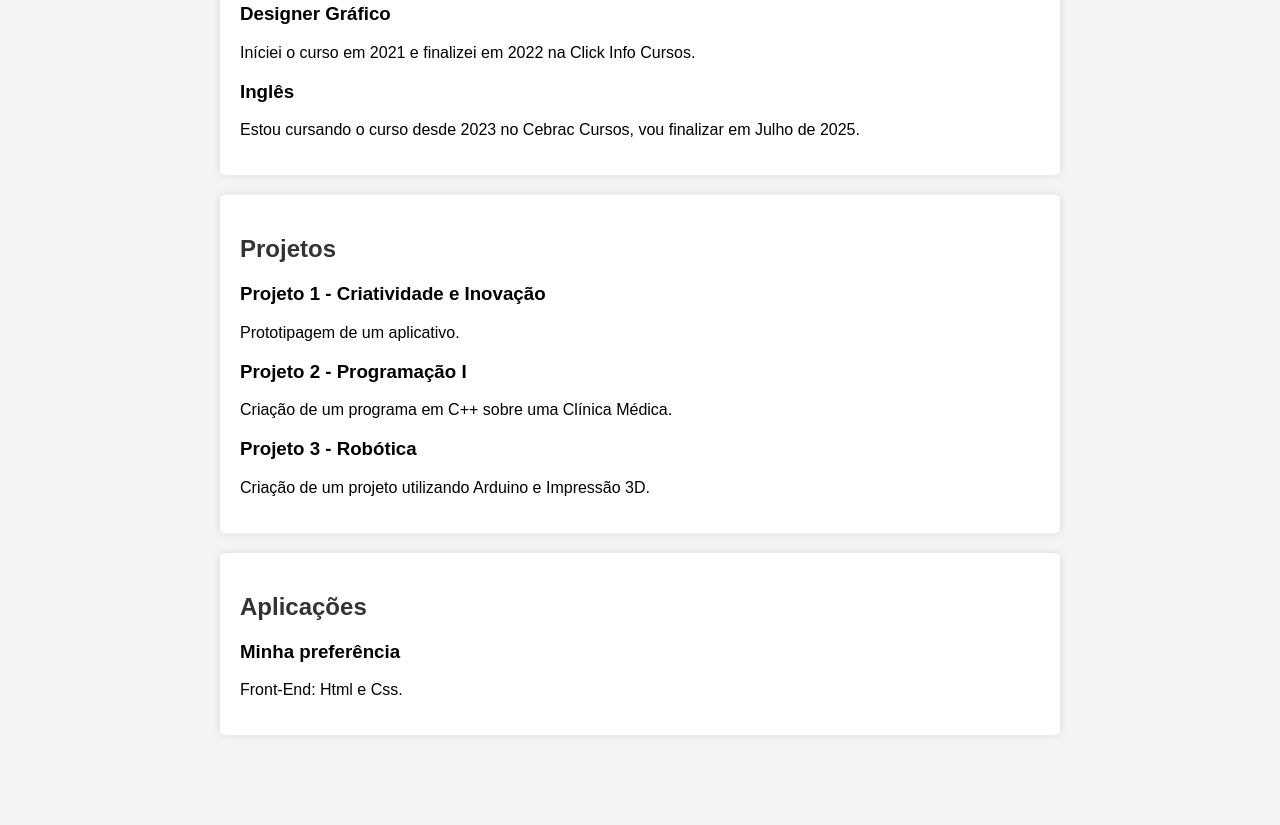
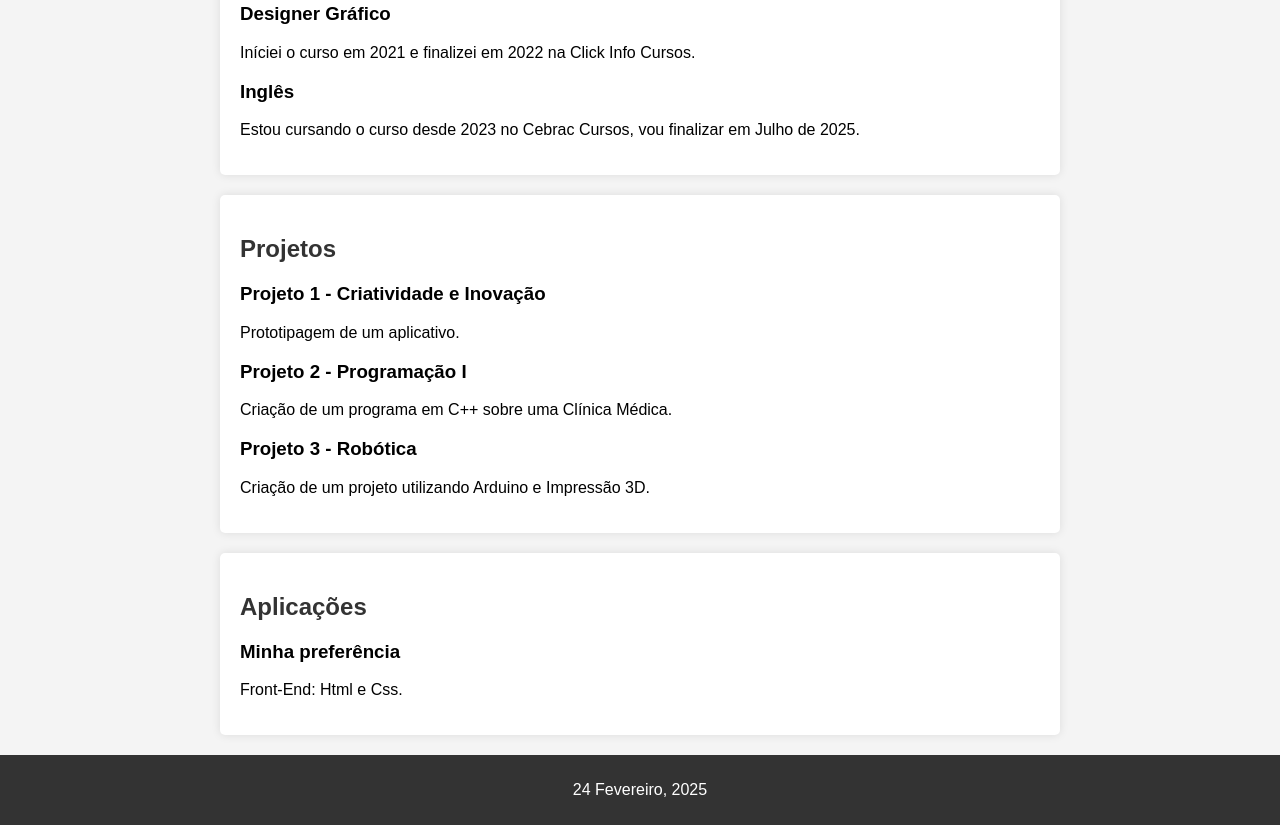
Before and after one commit to Gabriel-Palermo/Atv-Curr-culo-Portif-lio, a plain HTML site: page Atividade_02_Curriculo/index.html in a window 1280 px wide. Shown: the part 805-1630 px from the top of the page. Before the commit the page ends 1560 px from the top, so only its background shows below. Drawn offline with Linux system fonts and the light colour scheme.

Commit message:
Update index.html

```diff
--- a/Atividade_02_Curriculo/index.html
+++ b/Atividade_02_Curriculo/index.html
@@ -70,6 +70,9 @@
         </div>
     </section>
 
+    <footer>
+        <p>24 Fevereiro, 2025</p>
+    </footer>
 
 </body>
 </html>
```
